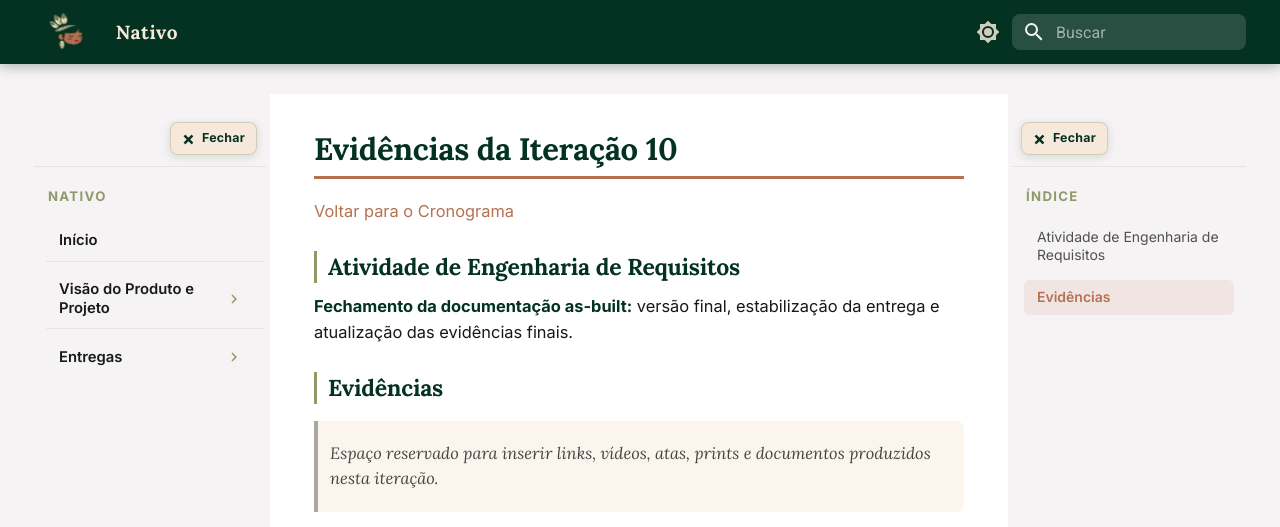
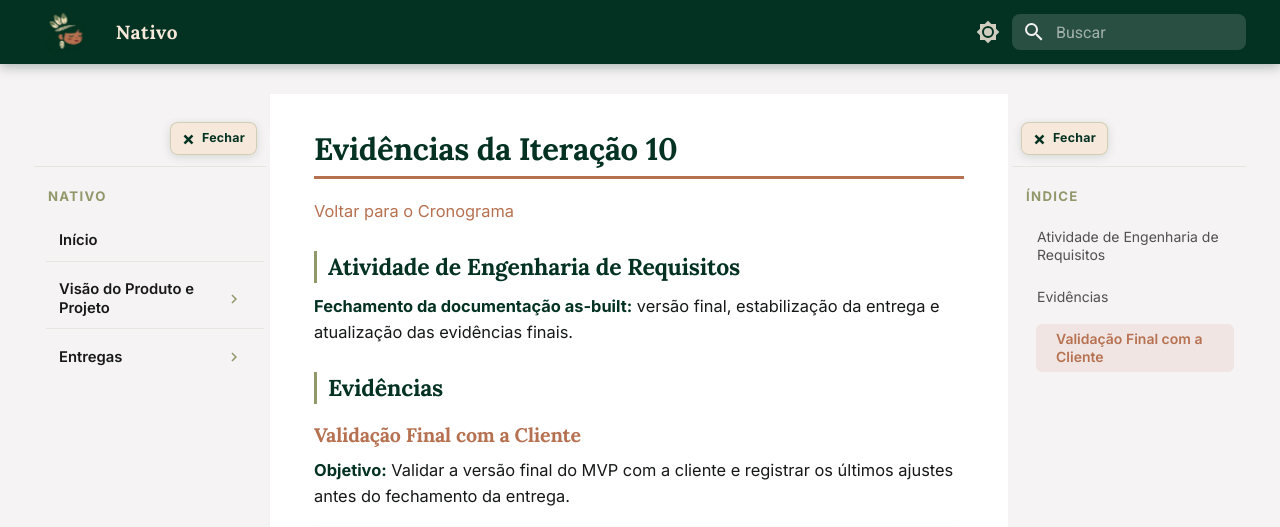
Before and after one commit to mdsreq-fga-unb/REQ-2026.1-T02-Nativo, an MkDocs documentation site: the page built from docs/visao/evidencias/iteracao-10.md, in a window 1280 px wide and 1183 px high. Shown: the top 527 px of the window. Built offline with MkDocs 1.6.1 and Material for MkDocs 9.7.7, drawn with Linux system fonts in a browser that asks for light colours; some of the changed text lies outside the part shown.

Commit message:
evidencias nas iterações

```diff
--- a/docs/visao/evidencias/iteracao-10.md
+++ b/docs/visao/evidencias/iteracao-10.md
@@ -8,4 +8,12 @@
 
 ## Evidências
 
-> Espaço reservado para inserir links, vídeos, atas, prints e documentos produzidos nesta iteração.
+### Validação Final com a Cliente
+
+**Objetivo:** Validar a versão final do MVP com a cliente e registrar os últimos ajustes antes do fechamento da entrega.
+
+<div style="margin: 20px 0; border-radius: 8px; overflow: hidden; background-color: #111; display: flex; justify-content: center; box-shadow: 0 4px 8px rgba(0,0,0,0.2);">
+  <iframe src="https://www.youtube.com/embed/R5WfWS3SMgU" width="640" height="360" frameborder="0" scrolling="no" allowfullscreen title="Validação Final com a Cliente"></iframe>
+</div>
+
+**Resumo da Reunião:** A equipe apresentou o apk do aplicativo para validação da cliente. A cliente elogiou o resultado geral e apontou apenas ajustes pontuais antes do fechamento da entrega. Durante a validação, a equipe também identificou um erro no fluxo de associar professor à atividade, que ficou registrado como correção necessária. A cliente indicou que essas últimas alterações poderiam ser validadas por WhatsApp ainda no mesmo dia, permitindo que ela revisasse os ajustes finais e comentasse diretamente no grupo.
--- a/mkdocs.yml
+++ b/mkdocs.yml
@@ -53,6 +53,7 @@
       - Unidade 1: entregas/unidade1.md
       - Unidade 2: entregas/unidade2.md
       - Unidade 3: entregas/unidade3.md
+      - Unidade 4: entregas/unidade4.md
 
 markdown_extensions:
   - attr_list
```
Also changed, not shown: docs/entregas/unidade4.md (added, +7 -0 lines), docs/visao/evidencias/iteracao-8.md (+30 -0 lines), docs/visao/evidencias/iteracao-9.md (+9 -1 lines).
